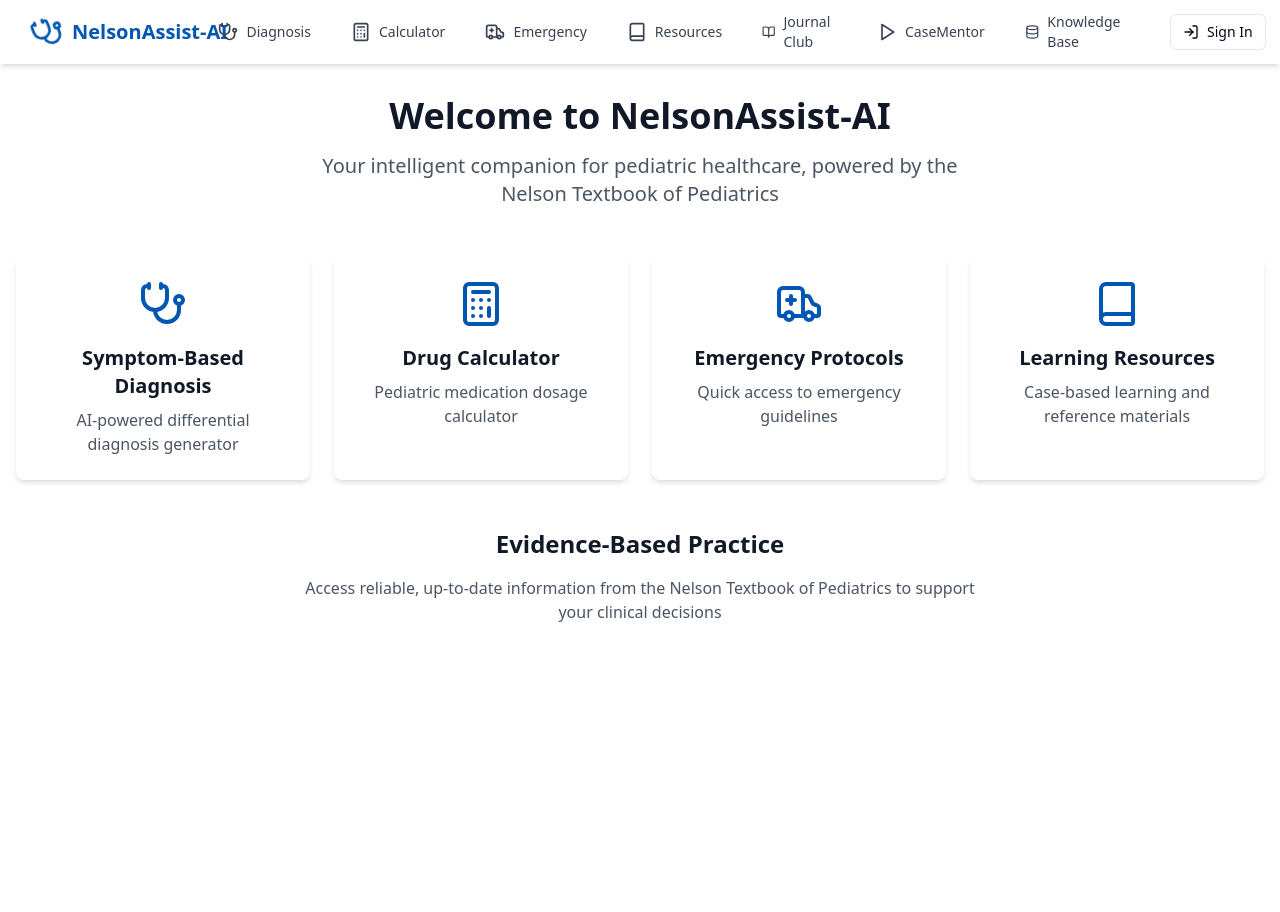
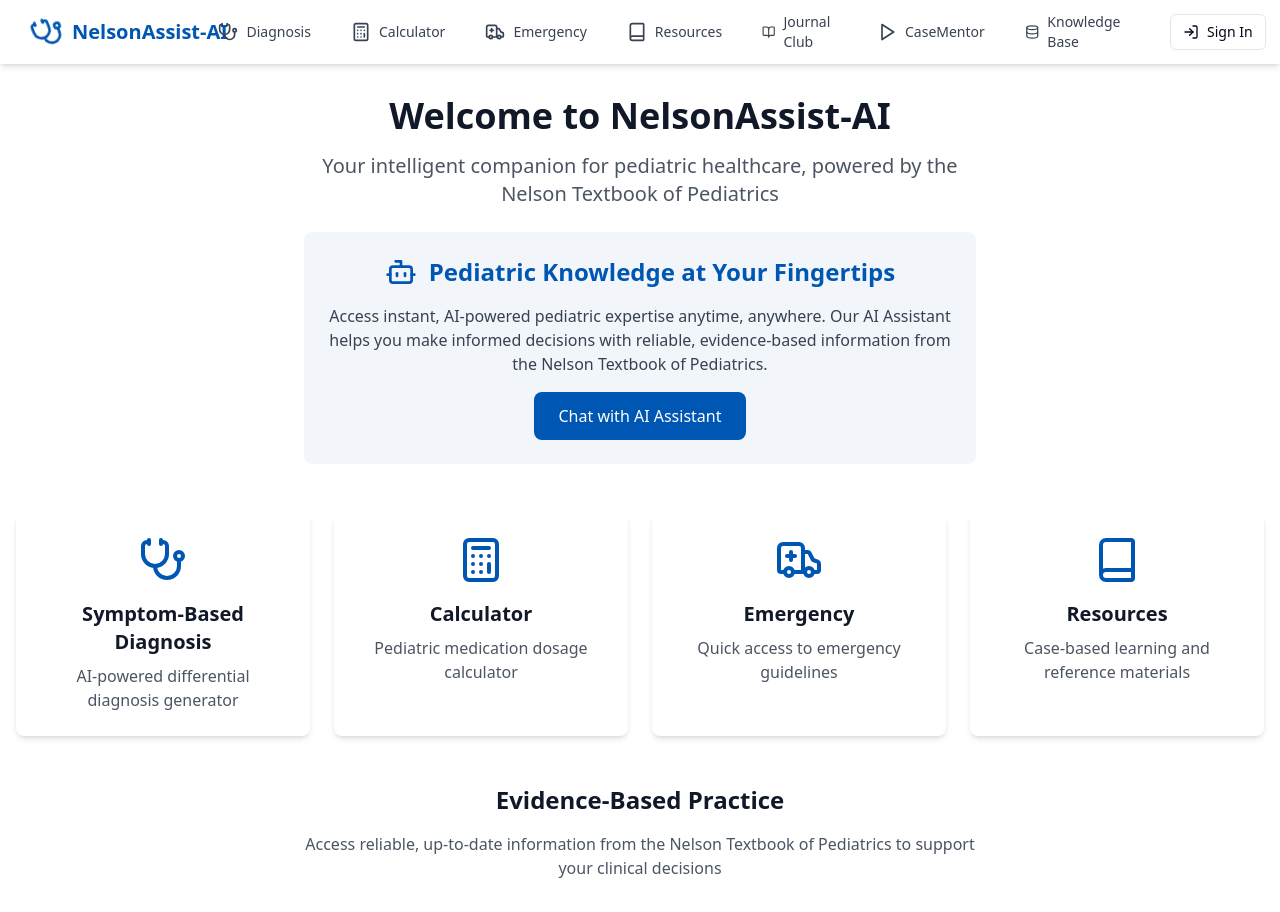
Before and after one commit to DrZee07/pediatricia-navi-27, a React (Vite) app: page / in a window 1280 px wide. Before the commit the page ends 800 px from the top, so only its background shows below. Built offline with nearby package versions, Linux system fonts and the light colour scheme.

Commit message:
Add pediatric knowledge shop feature
Implement a new feature to provide quick access to pediatric knowledge and resources within the application, enabling users to enhance their understanding of pediatric care.
[skip gpt_engineer]

```diff
--- a/src/pages/Index.tsx
+++ b/src/pages/Index.tsx
@@ -1,5 +1,5 @@
 import { Link } from "react-router-dom";
-import { Stethoscope, Calculator, Book, Ambulance } from "lucide-react";
+import { Stethoscope, Calculator, Book, Ambulance, Bot } from "lucide-react";
 
 const Index = () => {
   const features = [
@@ -10,19 +10,19 @@ const Index = () => {
       path: "/diagnosis",
     },
     {
-      title: "Drug Calculator",
+      title: "Calculator",
       description: "Pediatric medication dosage calculator",
       icon: <Calculator className="w-12 h-12 text-primary" />,
       path: "/calculator",
     },
     {
-      title: "Emergency Protocols",
+      title: "Emergency",
       description: "Quick access to emergency guidelines",
       icon: <Ambulance className="w-12 h-12 text-primary" />,
       path: "/emergency",
     },
     {
-      title: "Learning Resources",
+      title: "Resources",
       description: "Case-based learning and reference materials",
       icon: <Book className="w-12 h-12 text-primary" />,
       path: "/resources",
@@ -39,6 +39,21 @@ const Index = () => {
           Your intelligent companion for pediatric healthcare, powered by the Nelson
           Textbook of Pediatrics
         </p>
+        <div className="mt-6 bg-primary/5 p-6 rounded-lg max-w-2xl mx-auto">
+          <div className="flex items-center justify-center gap-3 mb-4">
+            <Bot className="w-8 h-8 text-primary" />
+            <h2 className="text-2xl font-semibold text-primary">Pediatric Knowledge at Your Fingertips</h2>
+          </div>
+          <p className="text-gray-700">
+            Access instant, AI-powered pediatric expertise anytime, anywhere. Our AI Assistant helps you make informed decisions with reliable, evidence-based information from the Nelson Textbook of Pediatrics.
+          </p>
+          <Link
+            to="/ai-assistant"
+            className="inline-block mt-4 px-6 py-3 bg-primary text-white rounded-lg hover:bg-primary/90 transition-colors"
+          >
+            Chat with AI Assistant
+          </Link>
+        </div>
       </section>
 
       <div className="grid md:grid-cols-2 lg:grid-cols-4 gap-6">
```
